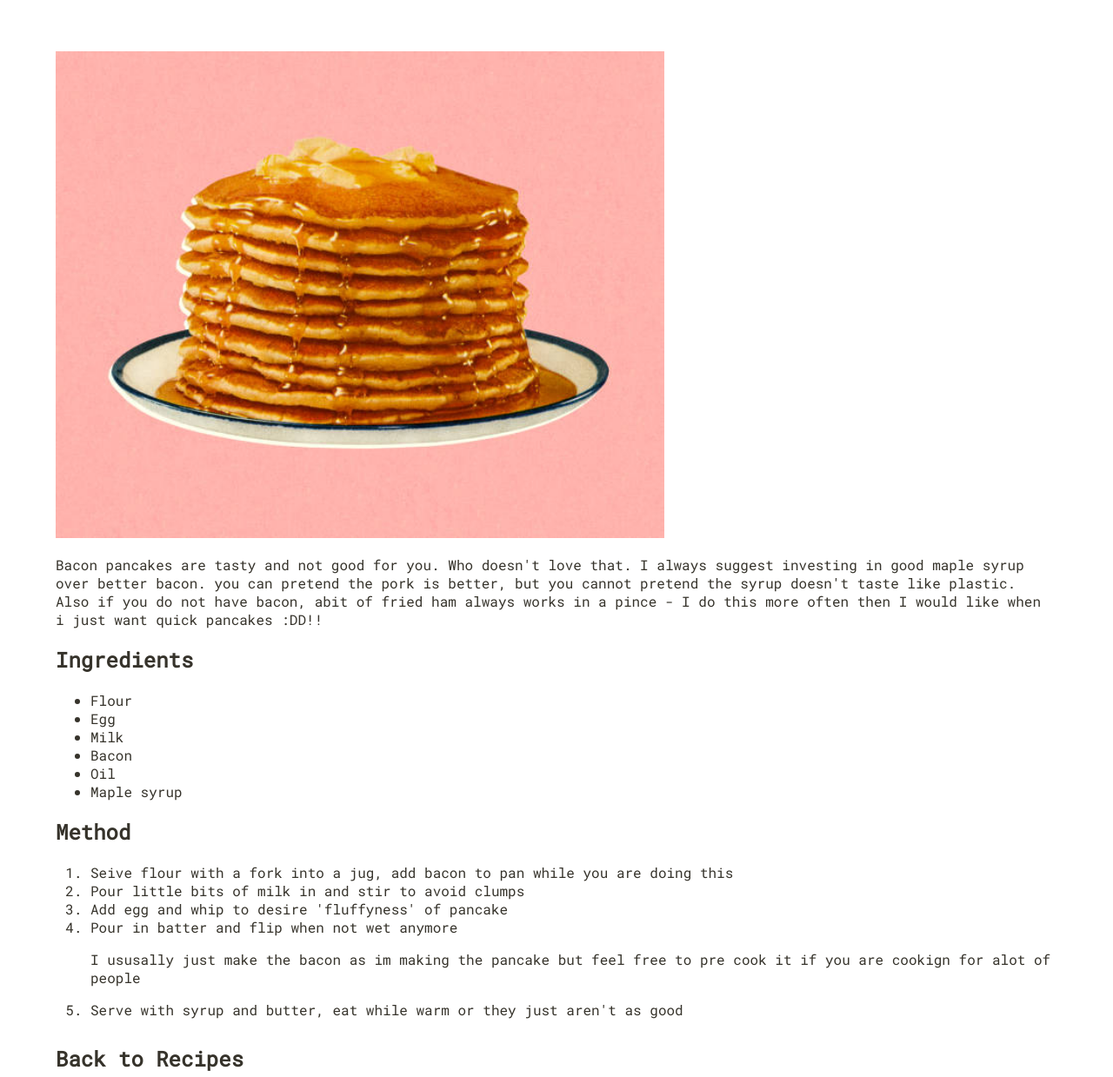
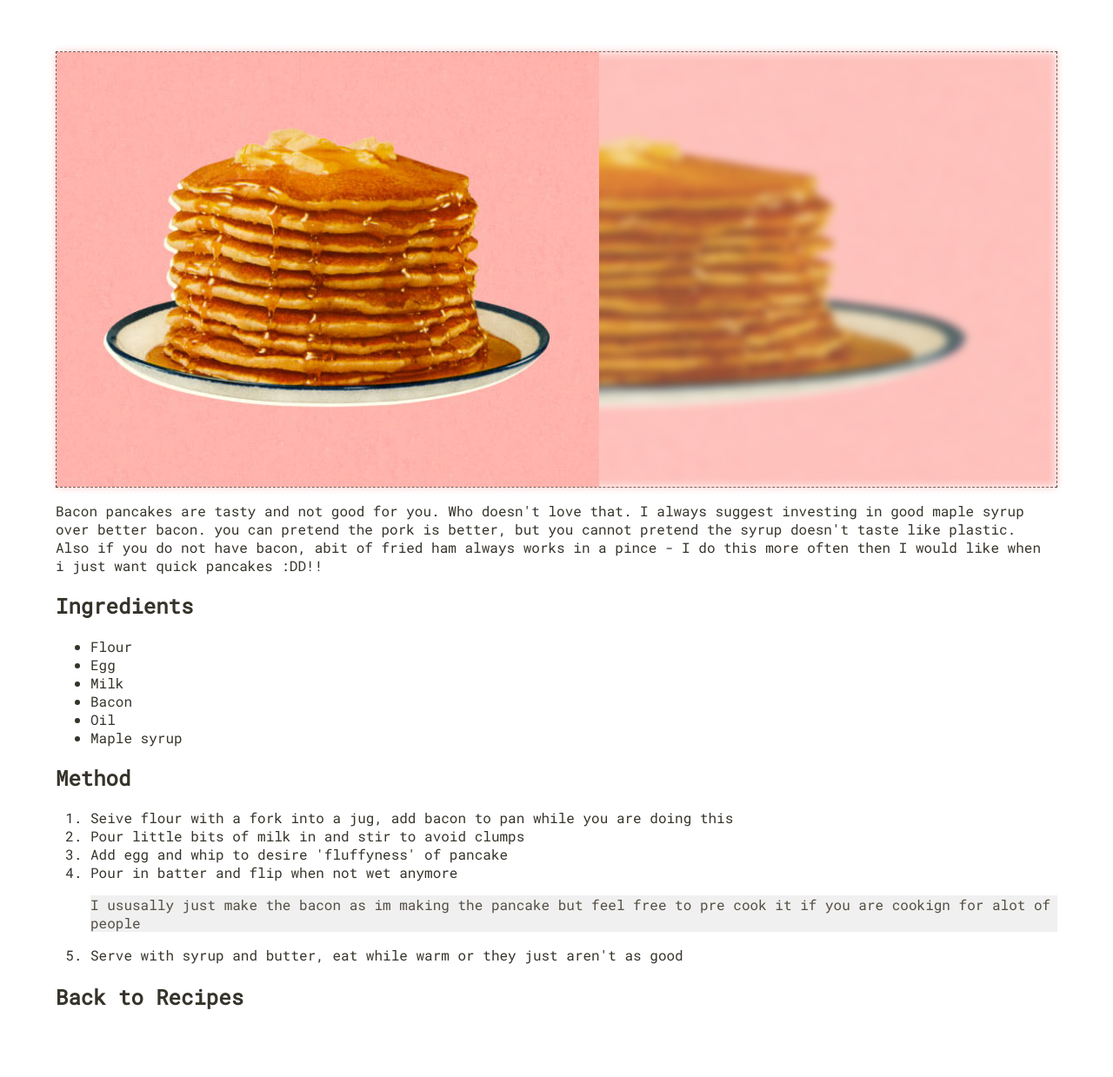
Before and after one commit to egomidget/odin-recipes, a plain HTML site: page recipes/bacon-pancakes.html in a window 1280 px wide. Shown: the part 261-1500 px from the top of the page at 87% size. Drawn offline with Linux system fonts and the light colour scheme.

Commit message:
Edit styles.ccs, bacon-pancake.html image position, broken still

```diff
--- a/recipes/bacon-pancakes.html
+++ b/recipes/bacon-pancakes.html
@@ -10,7 +10,10 @@
     <body>
         <div class="recipe-container">
             <h1 class="page-title">Bacon Pancakes</h1>
-            <img class="food-pic" src="../images/pancakes.jpg" alt="Stack of pancakes with maple syrup">
+            <div class="food-container">
+                <img class="food-back" src="../images/pancakes.jpg" alt="Stack of pancakes with maple syrup">
+                <img class="food-pic" src="../images/pancakes.jpg" alt="Stack of pancakes with maple syrup">
+            </div>
             <p>
                 Bacon pancakes are tasty and not good for you. Who doesn't love that. I always suggest investing in good maple syrup over better bacon. you can pretend the pork is better, but you cannot pretend the syrup doesn't taste like plastic.
                 Also if you do not have bacon, abit of fried ham always works in a pince - I do this more often then I would like when i just want quick pancakes :DD!!
@@ -31,7 +34,7 @@
                     <li>Pour little bits of milk in and stir to avoid clumps</li>
                     <li>Add egg and whip to desire 'fluffyness' of pancake</li>
                     <li>Pour in batter and flip when not wet anymore</li>
-                    <p>I ususally just make the bacon as im making the pancake but feel free to pre cook it if you are cookign for alot of people</p>
+                    <p class="recipe-comments">I ususally just make the bacon as im making the pancake but feel free to pre cook it if you are cookign for alot of people</p>
                     <li>Serve with syrup and butter, eat while warm or they just aren't as good</li>
                 </ol>
             </p>
--- a/styles.css
+++ b/styles.css
@@ -8,9 +8,17 @@
     margin:56px;
 }
 
+.recipe-container .recipe-comments {
+    color: #544e44;
+    background-color: #2f2f2a12;
+}
+
 .nav-container{
     margin: 100px;
 }
+
+
+
 .page-title {
     font-weight: 900;
     font-style: italic;
@@ -19,6 +27,7 @@
 }
 
 .recipe-link {
+    display: block;
     text-decoration: none;
     font-size: 24px;
 }
@@ -29,8 +38,21 @@ a:hover {
     background-color: #2f2f2a08;
 }
 
-.food-pic {
-    width: 700px;
-    height: auto;
+.food-container{
+    border: 1px dashed #36332b;
+    height: 500px;
+    width: auto;
+    display: flex;
+    position: relative;
+}
+.food-container .food-back{
+    position: relative;
+    width: 100%;
+    filter: blur(5px);
+    opacity: 0.8;
+}
+.food-container .food-pic {
+    position: absolute;
+    height: 500px;
 
 }
```
